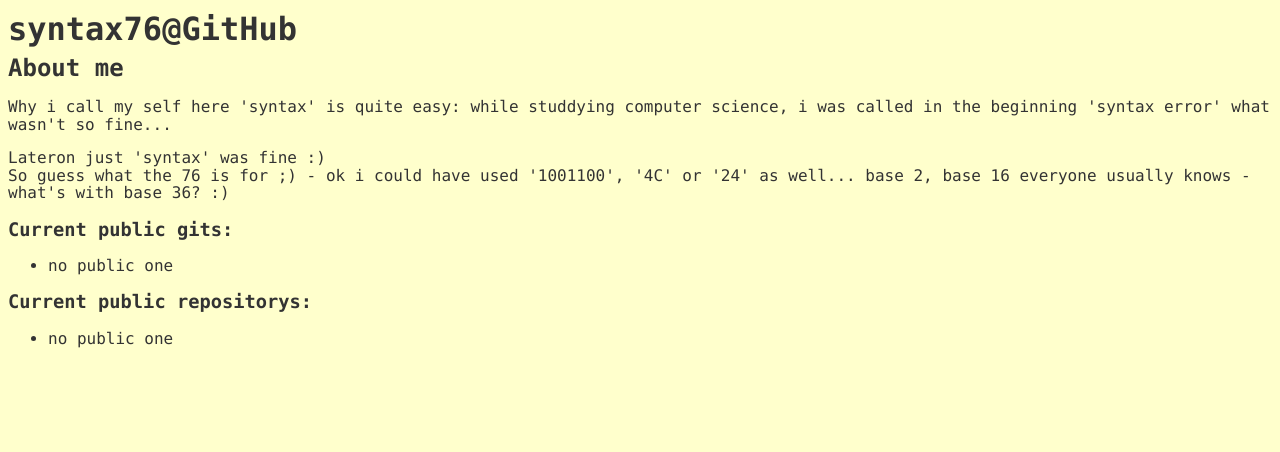
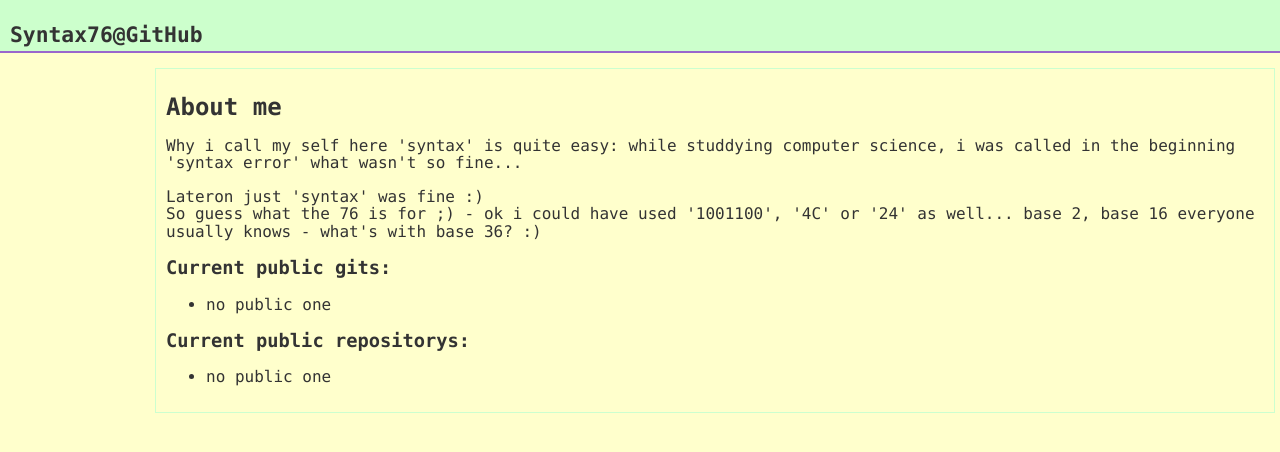
Before and after one commit to syntax76/syntax76.github.io, a plain HTML site: page index.html in a window 1280 px wide. Drawn offline with Linux system fonts and the light colour scheme.

Commit message:
styled up

```diff
--- a/index.html
+++ b/index.html
@@ -8,6 +8,9 @@
 <style type="text/css" media="all">
 @import url("/style/default.css");
 </style>
+<style type="text/css" media="screen">
+@import url("/style/screen.css");
+</style>
 <!-- InstanceBeginEditable name="head" -->
 <style type="text/css" media="all">
 @import url("/style/default.css");
@@ -17,8 +20,8 @@
 </head>
 
 <body>
-<h1>syntax76@GitHub</h1>
-<!-- InstanceBeginEditable name="content" -->
+<div id="headline">syntax76@GitHub</div>
+<div id="content"><!-- InstanceBeginEditable name="content" -->
 <h2>About me</h2>
 <p>Why i call my self here 'syntax' is quite easy: while studdying computer science, i was called in the beginning 'syntax error' what wasn't so fine... </p>
 <p>Lateron just 'syntax' was fine :)<br />
@@ -31,6 +34,6 @@
 <ul>
   <li>no public one</li>
 </ul>
-<!-- InstanceEndEditable -->
+<!-- InstanceEndEditable --></div>
 </body>
 <!-- InstanceEnd --></html>
--- a/style/default.css
+++ b/style/default.css
@@ -8,4 +8,28 @@
 	text-transform: none;
 	color: #333;
 	background-color: #FFC;
+	margin: 0px;
 }
+
+
+#headline {
+	font-size: 16pt;
+	font-style: normal;
+	line-height: 1.3em;
+	font-weight: bold;
+	text-transform: capitalize;
+	text-decoration: none;
+	background-color: #CFC;
+	border-bottom-width: 2px;
+	border-bottom-style: solid;
+	border-bottom-color: #96C;
+	margin: 0px;
+	padding-bottom: 0.1em;
+	padding-top: 1em;
+	padding-left: 10px;
+	padding-right: 10px;
+}
+
+#content {
+	padding: 10px;
+}
--- /dev/null
+++ b/style/screen.css
@@ -0,0 +1,7 @@
+@charset "UTF-8";
+#content {
+	margin-top: 15px;
+	margin-left: 155px;
+	margin-right: 5px;
+	border: 1px solid #CCFFCF;
+}
```
Also changed, not shown: 1 other file.
